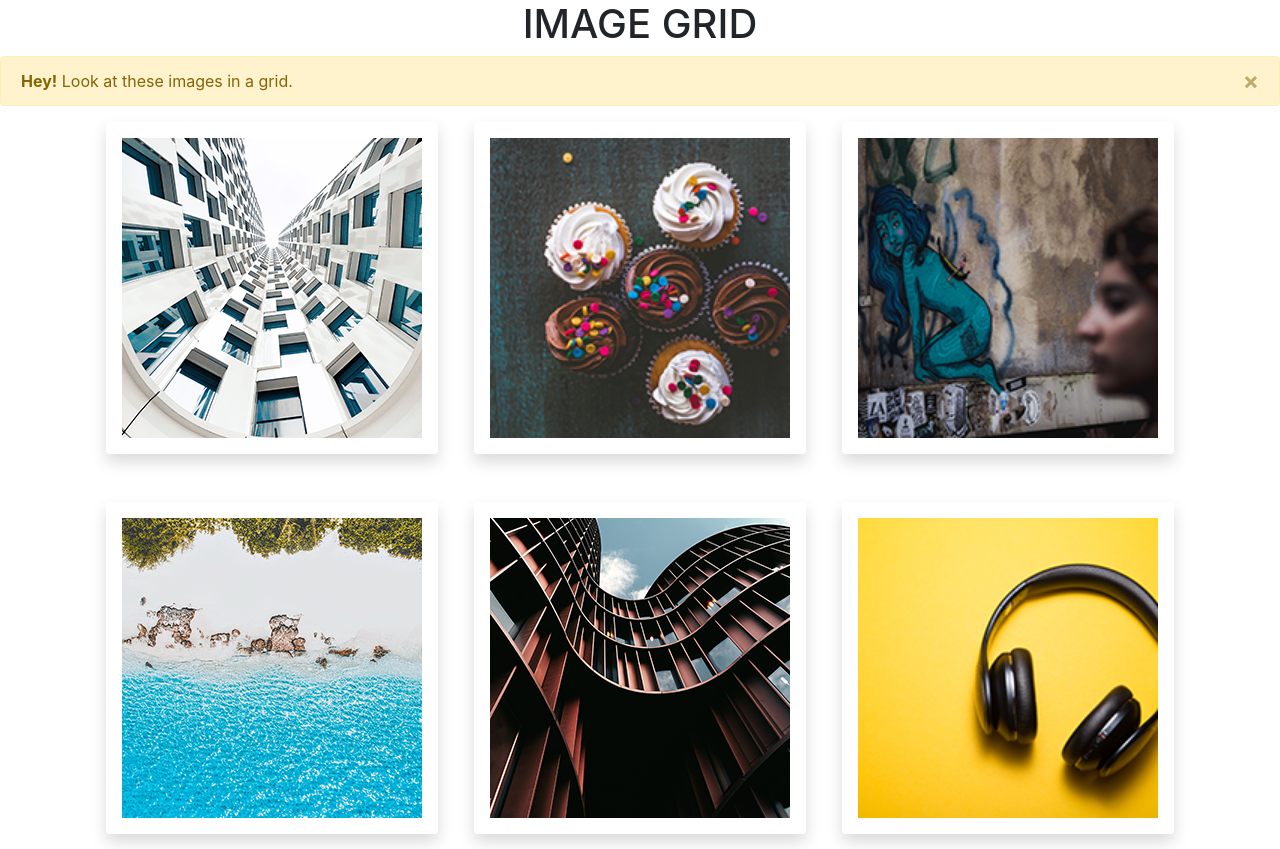
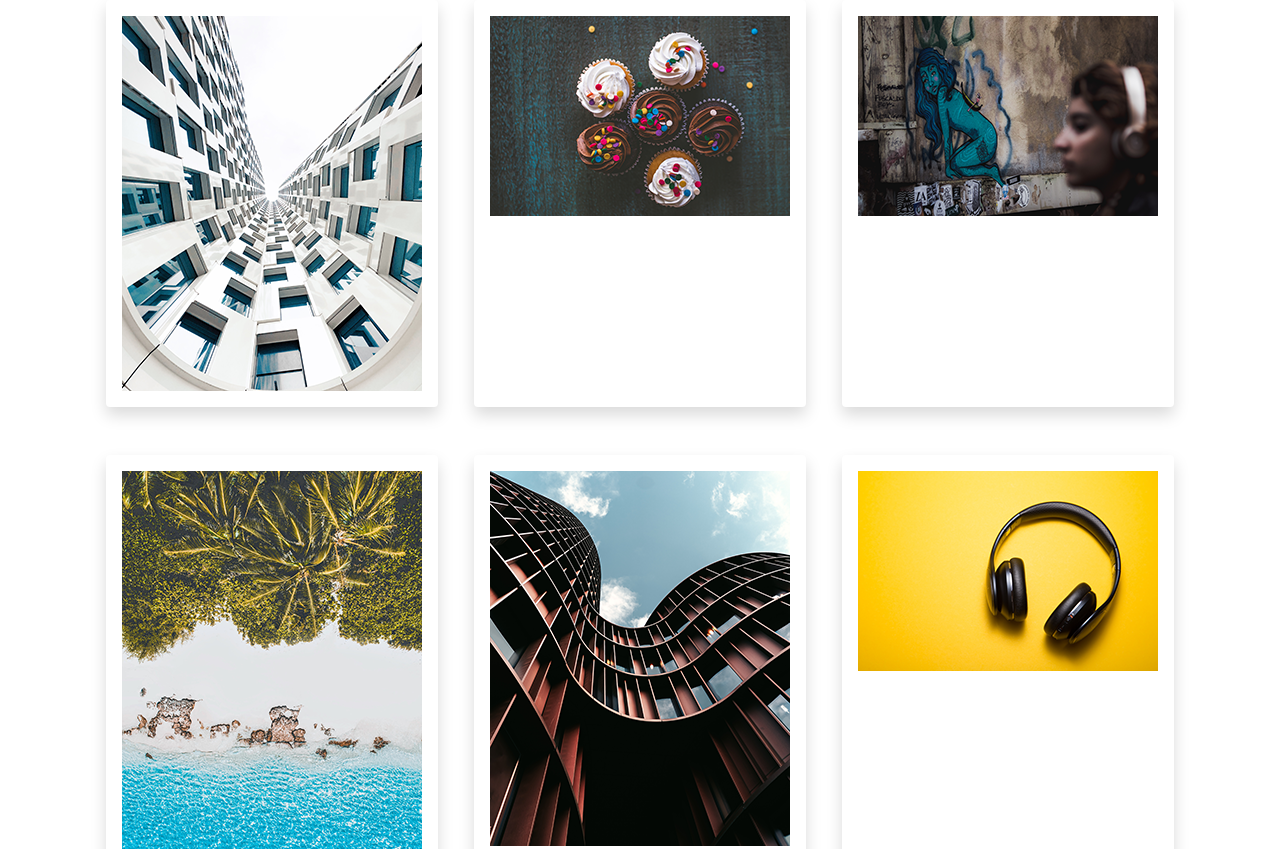
Before and after one commit to allibiggs/m2-hw2-biggs-allison, a plain HTML site: page index.html in a window 1280 px wide. Shown: the top 849 px of the page. Drawn offline with nearby package versions, Linux system fonts and the light colour scheme.

```diff
--- a/index.html
+++ b/index.html
@@ -13,14 +13,14 @@
     <title>Module 2 Assignment 2</title>
   </head>
   <body>
-    <h1 class="text-center text-uppercase">Image Grid</h1>
+    <!-- <h1 class="text-center text-uppercase">Image Grid</h1> -->
 
-    <div class="alert alert-warning alert-dismissible fade show" role="alert">
+    <!-- <div class="alert alert-warning alert-dismissible fade show" role="alert">
         <strong>Hey!</strong> Look at these images in a grid.
         <button type="button" class="close" data-dismiss="alert" aria-label="Close">
           <span aria-hidden="true">&times;</span>
         </button>
-      </div>
+      </div> -->
 
       <section class="img-grid">
         <div class="container">
--- a/main.css
+++ b/main.css
@@ -1,9 +1,9 @@
-img {
+/* /* img {
     height: 300px;
     width: 300px;
     object-fit: cover;
     object-position: bottom;
-}
+} */
 
 .row {
     justify-content: space-evenly;
@@ -18,4 +18,4 @@ img {
     flex-direction: column;
     align-items: center;
     justify-content: center;
-}
+} */
```
Lines whose indentation alone changed are shown as unchanged.
